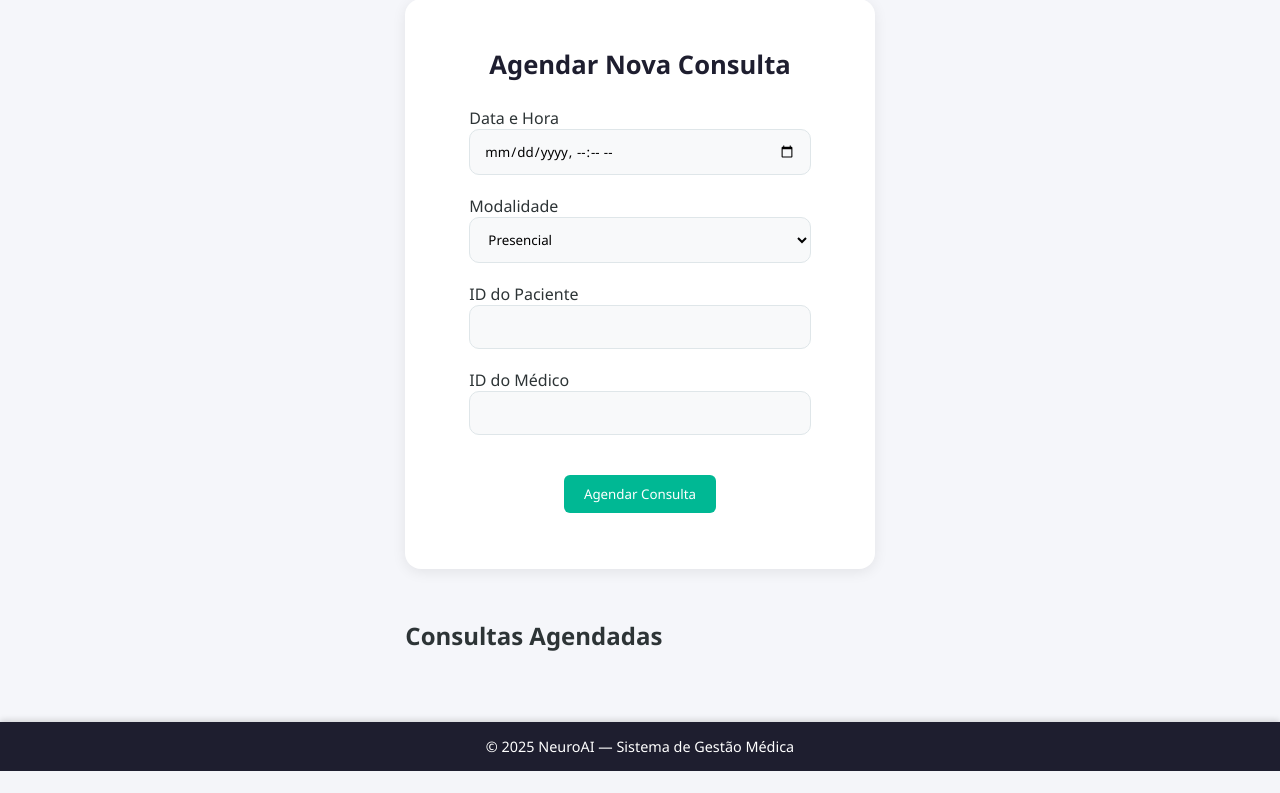
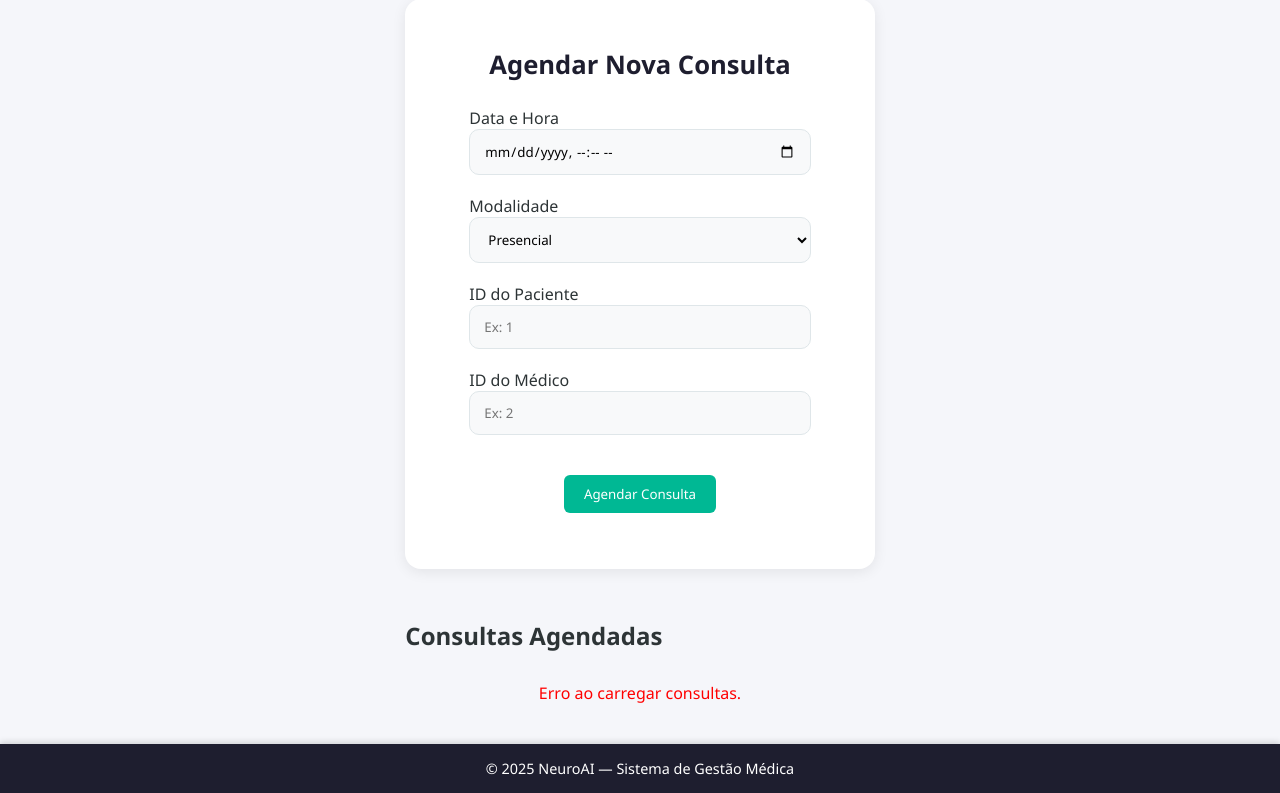
Before and after one commit to matheusmoyaoliveira/python-sprint-privado-4, a Flask app: page /consultas in a window 1280 px wide. Shown: the part 164-957 px from the top of the page. Before the commit the page ends 935 px from the top, so only its background shows below. Run offline with Flask 3, Linux system fonts and the light colour scheme.

Commit message:
finalizando o consultas

```diff
--- a/app.py
+++ b/app.py
@@ -291,6 +291,44 @@ def consultas_excluir(cid):
         flash_err(f"❌ Erro ao excluir consulta: {e}")
     return redirect(url_for("consultas_listar"))
 
+# ===================== API CONSULTAS =====================
+consultas_json = [
+    {"id": 1, "dataHora": "2025-11-10 10:00:00", "modalidade": "Presencial", "idPaciente": 1, "idMedico": 2},
+]
+
+@app.route("/api/consultas", methods=["GET"])
+def listar_consultas():
+    return jsonify(consultas_json)
+
+@app.route("/api/consultas", methods=["POST"])
+def adicionar_consulta():
+    data = request.get_json()
+    nova = {
+        "id": len(consultas_json) + 1,
+        "dataHora": data.get("dataHora", ""),
+        "modalidade": data.get("modalidade", ""),
+        "idPaciente": data.get("idPaciente"),
+        "idMedico": data.get("idMedico"),
+    }
+    consultas_json.append(nova)
+    return jsonify(nova), 201
+
+@app.route("/api/consultas/<int:id>", methods=["PUT"])
+def atualizar_consulta(id):
+    data = request.get_json()
+    for c in consultas_json:
+        if c["id"] == id:
+            c["dataHora"] = data.get("dataHora", c["dataHora"])
+            c["modalidade"] = data.get("modalidade", c["modalidade"])
+            return jsonify(c), 200
+    return jsonify({"error": "Consulta não encontrada"}), 404
+
+@app.route("/api/consultas/<int:id>", methods=["DELETE"])
+def excluir_consulta(id):
+    global consultas_json
+    consultas_json = [c for c in consultas_json if c["id"] != id]
+    return jsonify({"message": "Consulta removida com sucesso"}), 200
+
 
 # ------------------------------------------------------------
 # EXPORTAÇÃO
--- a/static/js/consulta.js
+++ b/static/js/consulta.js
@@ -1,62 +1,136 @@
-document.addEventListener("DOMContentLoaded", () => {
-  const modal = document.getElementById("modalConsulta");
-  const btnNovaConsulta = document.getElementById("btnNovaConsulta");
-  const btnCancelar = document.getElementById("c_cancelar");
-  const btnFechar = document.getElementById("modalClose");
+// ================= CONSULTAS =================
+const API_URL = "https://python-sprint-privado-4.onrender.com/api/consultas";
+
 const form = document.getElementById("formConsulta");
+const container = document.getElementById("listaConsultas");
 
-  // Abrir modal
-  btnNovaConsulta.addEventListener("click", () => {
-    form.reset();
-    modal.style.display = "flex";
-    document.getElementById("modalTitulo").innerText = "Nova Consulta";
+// ================== CARREGAR CONSULTAS (GET) ==================
+async function carregarConsultas() {
+  try {
+    const res = await fetch(API_URL);
+    if (!res.ok) throw new Error(`Erro ${res.status}`);
+
+    const consultas = await res.json();
+    container.innerHTML = "";
+
+    if (consultas.length === 0) {
+      container.innerHTML = `<p style="text-align:center;">Nenhuma consulta agendada.</p>`;
+      return;
+    }
+
+    consultas.forEach((c) => {
+      const card = document.createElement("div");
+      card.classList.add("card-consulta");
+
+      card.innerHTML = `
+        <div class="card-header">
+          <h3>Consulta #${c.id}</h3>
+        </div>
+        <div class="card-body">
+          <p><strong>Data/Hora:</strong> ${c.dataHora}</p>
+          <p><strong>Modalidade:</strong> ${c.modalidade}</p>
+          <p><strong>ID Paciente:</strong> ${c.idPaciente}</p>
+          <p><strong>ID Médico:</strong> ${c.idMedico}</p>
+        </div>
+        <div class="card-footer">
+          <button class="btn-delete" onclick="excluirConsulta(${c.id})">Excluir</button>
+          <button class="btn-edit" onclick="editarConsulta(${c.id})">Editar</button>
+        </div>
+      `;
+      container.appendChild(card);
     });
+  } catch (err) {
+    console.error("❌ Erro ao carregar consultas:", err);
+    container.innerHTML = `<p style="color:red; text-align:center;">Erro ao carregar consultas.</p>`;
+  }
+}
 
-  // Fechar modal
-  const fecharModal = () => {
-    modal.style.display = "none";
-  };
-  btnCancelar.addEventListener("click", fecharModal);
-  btnFechar.addEventListener("click", fecharModal);
-
-  // Fechar modal ao clicar fora
-  window.addEventListener("click", (e) => {
-    if (e.target === modal) fecharModal();
-  });
-
-  // Enviar formulário (criar nova consulta)
+// ================== ADICIONAR CONSULTA (POST) ==================
 form.addEventListener("submit", async (e) => {
   e.preventDefault();
 
-    const dataHora = document.getElementById("c_datahora").value;
-    const modalidade = document.getElementById("c_modalidade").value;
+  const dataHora = document.getElementById("dataHora").value;
+  const modalidade = document.getElementById("modalidade").value;
+  const idPaciente = parseInt(document.getElementById("idPaciente").value);
+  const idMedico = parseInt(document.getElementById("idMedico").value);
 
-    // Formatar data
-    const dataFormatada = dataHora.replace("T", " ") + ":00";
+  if (!dataHora || !modalidade || !idPaciente || !idMedico) {
+    alert("Preencha todos os campos!");
+    return;
+  }
 
   const novaConsulta = {
-      dataHora: dataFormatada,
-      modalidade: modalidade,
+    dataHora,
+    modalidade,
+    idPaciente,
+    idMedico
   };
 
   try {
-      const resposta = await fetch("http://127.0.0.1:5000/consultas", {
+    const res = await fetch(API_URL, {
       method: "POST",
       headers: { "Content-Type": "application/json" },
       body: JSON.stringify(novaConsulta),
     });
 
-      if (resposta.ok) {
-        alert("Consulta cadastrada com sucesso!");
-        fecharModal();
-        window.location.reload(); // recarrega tabela
-      } else {
-        const erro = await resposta.json();
-        alert("Erro ao salvar consulta: " + (erro.erro || resposta.status));
-      }
+    if (!res.ok) throw new Error(`Erro ${res.status}`);
+
+    alert("✅ Consulta agendada com sucesso!");
+    form.reset();
+    carregarConsultas();
   } catch (err) {
-      console.error("Erro de conexão:", err);
-      alert("Erro de conexão com o servidor Flask.");
+    console.error("❌ Erro ao agendar consulta:", err);
+    alert("Erro ao agendar consulta.");
   }
 });
+
+// ================== EDITAR CONSULTA (PUT) ==================
+async function editarConsulta(id) {
+  const novaData = prompt("Digite a nova data/hora (yyyy-MM-dd HH:mm:ss):");
+  const novaModalidade = prompt("Digite a nova modalidade (Presencial ou Online):");
+
+  if (!novaData || !novaModalidade) {
+    alert("Todos os campos são obrigatórios!");
+    return;
+  }
+
+  const payload = {
+    dataHora: novaData,
+    modalidade: novaModalidade,
+  };
+
+  try {
+    const res = await fetch(`${API_URL}/${id}`, {
+      method: "PUT",
+      headers: { "Content-Type": "application/json" },
+      body: JSON.stringify(payload),
     });
+
+    if (!res.ok) throw new Error(`Erro ${res.status}`);
+
+    alert("✅ Consulta atualizada com sucesso!");
+    carregarConsultas();
+  } catch (err) {
+    console.error("❌ Erro ao editar consulta:", err);
+    alert("Erro ao editar consulta.");
+  }
+}
+
+// ================== EXCLUIR CONSULTA (DELETE) ==================
+async function excluirConsulta(id) {
+  if (!confirm("Tem certeza que deseja excluir esta consulta?")) return;
+
+  try {
+    const res = await fetch(`${API_URL}/${id}`, { method: "DELETE" });
+    if (!res.ok) throw new Error(`Erro ${res.status}`);
+
+    alert("🗑️ Consulta excluída com sucesso!");
+    carregarConsultas();
+  } catch (err) {
+    console.error("❌ Erro ao excluir consulta:", err);
+    alert("Erro ao excluir consulta.");
+  }
+}
+
+// ================== INICIALIZA ==================
+carregarConsultas();
--- a/templates/consultas.html
+++ b/templates/consultas.html
@@ -1,6 +1,9 @@
 {% extends "base.html" %}
 {% block title %}Consultas - NeuroAI{% endblock %}
 {% block content %}
+
+<link rel="stylesheet" href="{{ url_for('static', filename='css/consulta.css') }}">
+<script defer src="{{ url_for('static', filename='js/consulta.js') }}"></script>
 
 <div class="page-consultas">
   <section class="page-header">
@@ -9,54 +12,37 @@
 
   <section class="form-section">
     <h2>Agendar Nova Consulta</h2>
+    <form id="formConsulta" class="form-modern">
+      <div class="form-group">
+        <label for="dataHora">Data e Hora</label>
+        <input type="datetime-local" id="dataHora">
+      </div>
 
-    <form method="POST" action="{{ url_for('consultas_novo') }}" class="form-modern">
       <div class="form-group">
-        <label>Data e Hora</label>
-        <input type="datetime-local" name="data" required>
-      </div>
-      <div class="form-group">
-        <label>Modalidade</label>
-        <select name="modalidade">
-          <option>Presencial</option>
-          <option>Online</option>
+        <label for="modalidade">Modalidade</label>
+        <select id="modalidade">
+          <option value="Presencial">Presencial</option>
+          <option value="Online">Online</option>
         </select>
       </div>
+
       <div class="form-group">
-        <label>ID do Paciente</label>
-        <input type="text" name="id_paciente">
+        <label for="idPaciente">ID do Paciente</label>
+        <input type="number" id="idPaciente" placeholder="Ex: 1">
       </div>
+
       <div class="form-group">
-        <label>ID do Médico</label>
-        <input type="text" name="id_medico">
+        <label for="idMedico">ID do Médico</label>
+        <input type="number" id="idMedico" placeholder="Ex: 2">
       </div>
-      <button type="submit" class="btn btn-success center-btn">Agendar Consulta</button>
+
+      <button type="submit" class="btn btn-primary center-btn">Agendar Consulta</button>
     </form>
   </section>
 
   <section class="cards-list">
     <h2>Consultas Agendadas</h2>
-    <div class="cards-container">
-      {% for c in consultas %}
-      <div class="card-consulta">
-        <div class="card-header">
-          <h3>{{ c.modalidade }}</h3>
-          <p class="small">#{{ c.id }}</p>
-        </div>
-        <div class="card-body">
-          <p><b>Data e Hora:</b> {{ c.data }}</p>
-          <p><b>ID Paciente:</b> {{ c.id_paciente }}</p>
-          <p><b>ID Médico:</b> {{ c.id_medico }}</p>
-        </div>
-        <div class="card-footer">
-          <form method="POST" action="{{ url_for('consultas_excluir', cid=c.id) }}">
-            <button type="submit" class="btn btn-delete">Excluir</button>
-          </form>
-          <a href="#" class="btn btn-edit">Editar</a>
-        </div>
-      </div>
-      {% endfor %}
-    </div>
+    <div id="listaConsultas" class="cards-container"></div>
   </section>
 </div>
 
```
Lines whose indentation alone changed are shown as unchanged.
